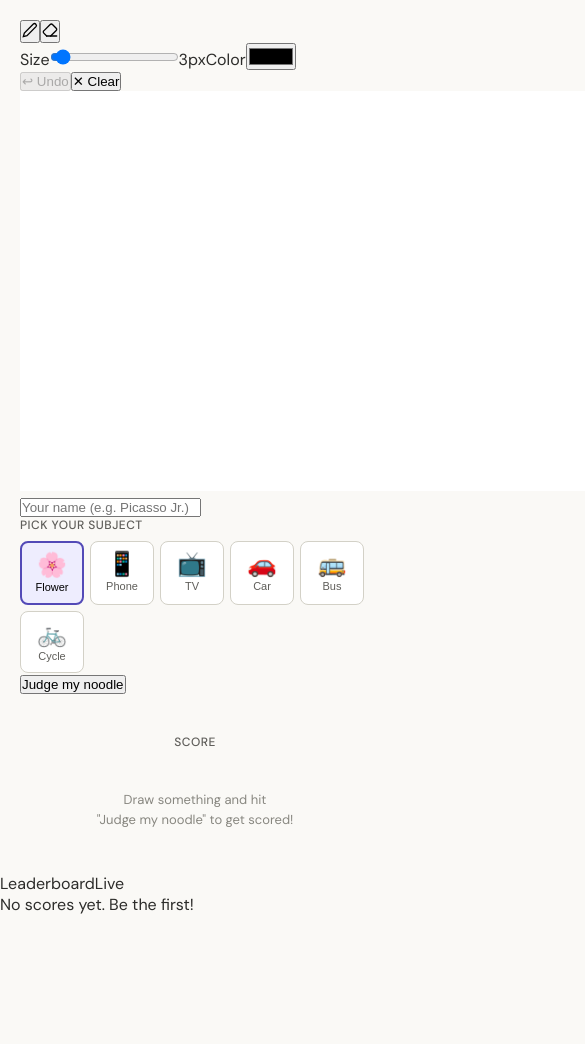
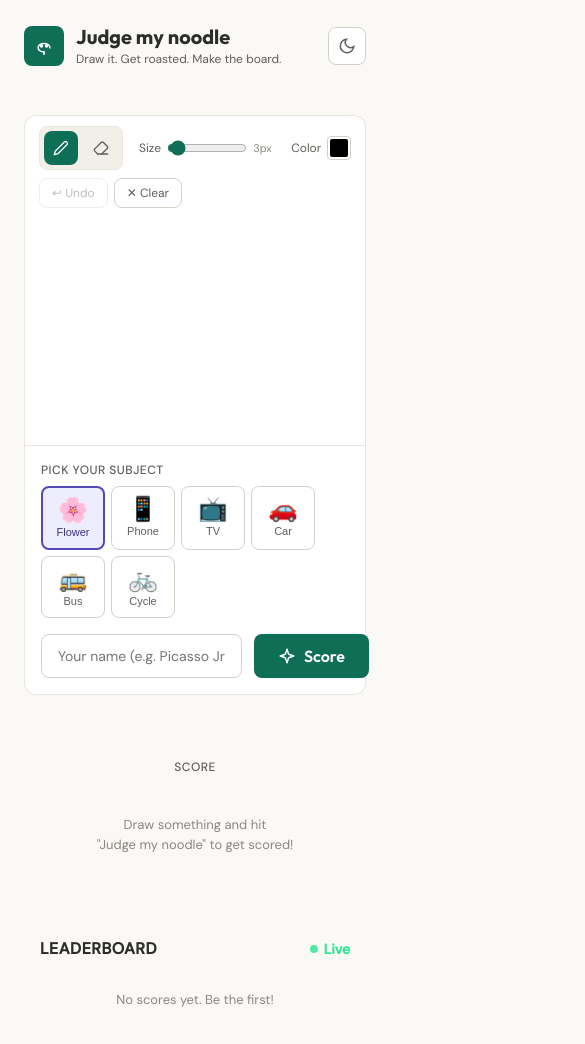
Before and after one commit to JustCodeDaily/doodle, a React (Vite) app: page / in a window 390 px wide. Shown: the top 1044 px of the page, 585 px wide, since content can reach past the window. Before the commit the page ends 915 px from the top, so only its background shows below. Built offline with nearby package versions, Linux system fonts and the light colour scheme.

Commit message:
Make Responsive

```diff
--- a/src/App.css
+++ b/src/App.css
@@ -0,0 +1,99 @@
+.app-container {
+  display: flex;
+  flex-direction: column;
+  min-height: 100vh;
+  background-color: var(--color-bg);
+}
+
+.app-main {
+  display: flex;
+  flex-direction: column;
+  gap: 24px;
+  padding: 24px;
+  max-width: 1200px;
+  width: 100%;
+  justify-content: center;
+}
+
+@media (min-width: 768px) {
+  .app-main {
+    flex-direction: row;
+    align-items: flex-start;
+  }
+}
+
+.app-left {
+  flex: 0 1 600px;
+  display: flex;
+  flex-direction: column;
+  gap: 0; /* Remove gap so footer connects to canvas */
+  min-width: 0; /* Prevents flex flex-child from overflowing */
+}
+
+.app-footer {
+  display: flex;
+  flex-direction: column;
+  gap: 16px;
+  background: var(--color-surface);
+  border: 1px solid var(--color-border-light);
+  border-top: none; /* Connect to the canvas seamlessly */
+  border-radius: 0 0 var(--radius-md) var(--radius-md); /* Round bottom only */
+  padding: 16px;
+}
+
+.footer-action-row {
+  display: flex;
+  gap: 12px;
+  align-items: center;
+}
+
+.name-input {
+  flex: 1;
+  padding: 12px 16px;
+  border: 1px solid var(--color-border);
+  border-radius: var(--radius-sm);
+  font-family: var(--font-body);
+  font-size: 14px;
+  background: var(--color-surface);
+  color: var(--color-text);
+  outline: none;
+  transition: border-color 0.2s ease;
+}
+
+.name-input:focus {
+  border-color: var(--color-primary);
+}
+
+.score-btn {
+  display: flex;
+  align-items: center;
+  gap: 8px;
+  padding: 12px 24px;
+  background-color: var(--color-primary);
+  color: #ffffff;
+  border: none;
+  border-radius: var(--radius-sm);
+  font-family: var(--font-heading);
+  font-weight: 600;
+  font-size: 16px;
+  cursor: pointer;
+  transition: background-color 0.2s ease;
+}
+
+.score-btn:hover {
+  background-color: #0d5f49;
+}
+
+.app-right {
+  display: flex;
+  flex-direction: column;
+  gap: 24px;
+  width: 100%;
+}
+
+@media (min-width: 768px) {
+  .app-right {
+    width: 340px;
+    flex-shrink: 0;
+  }
+}
--- a/src/App.jsx
+++ b/src/App.jsx
@@ -4,6 +4,8 @@ import SubjectPicker from "./components/SubjectPicker/SubjectPicker";
 import DrawingCanvas from "./components/DrawingCanvas/DrawingCanvas";
 import ScoreCard from "./components/ScoreCard/ScoreCard";
 import LeaderBoard from "./components/LeaderBoard/LeaderBoard";
+import Header from "./components/Header";
+import "./App.css";
 
 function App() {
   const canvas = useCanvas(600, 400);
@@ -25,30 +27,46 @@ function App() {
   useEffect(() => {
     document.documentElement.setAttribute(
       "data-theme",
-      darkMode ? "light" : "light",
+      darkMode ? "dark" : "light",
     );
     localStorage.setItem("jmn-dark-mode", String(darkMode));
   }, [darkMode]);
 
   return (
-    <div className="app-Container">
-      {/* <Header
+    <div className="app-container">
+      <Header
         darkMode={darkMode}
         onToggleDark={() => setDarkMode((prev) => !prev)}
-      /> */}
-      <div style={{ maxWidth: 960, margin: "0 auto", padding: "20px" }}>
+      />
+
+      <main className="app-main">
+        <div className="app-left">
           <DrawingCanvas canvas={canvas} />
+
+          <div className="app-footer">
+            <SubjectPicker selected={subject} onSelect={setSubject} />
+
+            <div className="footer-action-row">
               <input
+                className="name-input"
                 type="text"
                 placeholder="Your name (e.g. Picasso Jr.)"
                 value={name}
                 onChange={(e) => setName(e.target.value)}
               />
-        <SubjectPicker selected={subject} onSelect={setSubject} />
-        <button onClick={() => alert("Gemini scoring coming in Phase 3!")}>
-          Judge my noodle
+              <button
+                className="score-btn"
+                onClick={() => alert("Gemini scoring coming in Phase 3!")}
+              >
+                <svg width="18" height="18" viewBox="0 0 24 24" fill="none" stroke="currentColor" strokeWidth="2" strokeLinecap="round" strokeLinejoin="round">
+                  <path d="m12 3-1.912 5.813a2 2 0 0 1-1.275 1.275L3 12l5.813 1.912a2 2 0 0 1 1.275 1.275L12 21l1.912-5.813a2 2 0 0 1 1.275-1.275L21 12l-5.813-1.912a2 2 0 0 1-1.275-1.275L12 3Z"/>
+                </svg>
+                Score
               </button>
             </div>
+          </div>
+        </div>
+
         <div className="app-right">
           <ScoreCard
             score={score}
@@ -57,10 +75,9 @@ function App() {
             loading={loading}
             error={error}
           />
-
-        {/* Live leaderboard */}
           <LeaderBoard scores={leaderboard} />
         </div>
+      </main>
     </div>
   );
 }
--- a/src/components/DrawingCanvas/DrawingCanvas.css
+++ b/src/components/DrawingCanvas/DrawingCanvas.css
@@ -23,15 +23,22 @@
   gap: 6px;
 }
 
+.tool-group.drawing-tools {
+  background: var(--color-surface-alt);
+  padding: 4px;
+  border-radius: var(--radius-sm);
+  border: 1px solid var(--color-border-light);
+}
+
 .tool-btn {
   width: 34px;
   height: 34px;
   display: flex;
   align-items: center;
   justify-content: center;
-  border: 1px solid var(--color-border);
+  border: 1px solid transparent;
   border-radius: var(--radius-sm);
-  background: var(--color-surface);
+  background: transparent;
   color: var(--color-text-muted);
   cursor: pointer;
   transition: all 0.15s ease;
@@ -40,12 +47,12 @@
 /* Active tool gets the teal treatment */
 .tool-btn.active {
   background: var(--color-primary);
-  border-color: var(--color-primary);
+  border-color: transparent;
   color: #ffffff;
 }
 
 .tool-btn:hover:not(.active) {
-  border-color: var(--color-text-muted);
+  background: var(--color-surface-alt);
 }
 
 .size-label,
@@ -69,12 +76,12 @@
   color: var(--color-text-hint);
 }
 
-/* The native color input is a tiny square — we style it to look nicer */
+/* The native color input is styled to look like a small rounded square */
 .color-input {
   width: 24px;
   height: 24px;
   border: 1px solid var(--color-border);
-  border-radius: 50%;
+  border-radius: 4px;
   padding: 0;
   cursor: pointer;
   background: none;
@@ -86,7 +93,7 @@
 
 .color-input::-webkit-color-swatch {
   border: none;
-  border-radius: 50%;
+  border-radius: 2px;
 }
 
 .action-btn {
@@ -119,7 +126,7 @@
   display: block;
   border: 1px solid var(--color-border-light);
   border-top: none;
-  border-radius: 0 0 var(--radius-md) var(--radius-md);
+  border-radius: 0; /* Changed to 0 so it connects completely to the footer below */
   background: var(--canvas-bg);
   cursor: crosshair;
   touch-action: none; /* Prevents browser gestures while drawing */
--- a/src/components/DrawingCanvas/DrawingCanvas.jsx
+++ b/src/components/DrawingCanvas/DrawingCanvas.jsx
@@ -1,4 +1,5 @@
 import { useEffect } from "react";
+import "./DrawingCanvas.css";
 
 export default function DrawingCanvas({ canvas }) {
   const {
@@ -27,8 +28,10 @@ export default function DrawingCanvas({ canvas }) {
       {/* ---- Toolbar Row ---- */}
       {/* Contains the tool buttons, size slider, and color picker */}
       <div className="canvas-toolbar">
-        {/* Left side: pen/eraser tools */}
-        <div className="tool-group">
+        {/* Left side container groups tools and size/color to the left */}
+        <div className="toolbar-left" style={{ display: 'flex', gap: '16px', alignItems: 'center' }}>
+          {/* Left side: pen/eraser tools */}
+          <div className="tool-group drawing-tools">
           {/* Pen button — active when tool === 'pen' */}
           <button
             className={`tool-btn ${tool === "pen" ? "active" : ""}`}
@@ -100,6 +103,7 @@ export default function DrawingCanvas({ canvas }) {
             />
           </label>
         </div>
+        </div>
 
         {/* Right side: undo + clear actions */}
         <div className="tool-group">
--- a/src/components/Header.styles.css
+++ b/src/components/Header.styles.css
@@ -2,7 +2,10 @@
   display: flex;
   align-items: center;
   justify-content: space-between;
-  padding: 16px 0;
+  padding: 24px;
+  max-width: 1200px;
+  margin: 0 auto;
+  width: 100%;
 }
 
 .header-left {
--- a/src/components/LeaderBoard/LeaderBoard.jsx
+++ b/src/components/LeaderBoard/LeaderBoard.jsx
@@ -1,4 +1,5 @@
 import { SUBJECTS } from "../SubjectPicker/SubjectPicker";
+import "./LeaderBoard.styles.css";
 
 function getSubjectEmoji(subjectId) {
   const found = SUBJECTS.find((s) => s.id === subjectId);
--- a/src/components/LeaderBoard/LeaderBoard.styles.css
+++ b/src/components/LeaderBoard/LeaderBoard.styles.css
@@ -11,9 +11,9 @@
 }
 
 .lb-title {
-  font-size: 12px;
-  font-weight: 500;
-  color: var(--color-text-muted);
+  font-size: 16px;
+  font-weight: 700;
+  color: var(--color-text);
   text-transform: uppercase;
   letter-spacing: 0.5px;
 }
@@ -22,16 +22,16 @@
 .lb-live {
   display: flex;
   align-items: center;
-  gap: 5px;
-  font-size: 11px;
-  color: var(--color-primary);
-  font-weight: 500;
+  gap: 6px;
+  font-size: 14px;
+  color: var(--color-score-high);
+  font-weight: 600;
 }
 
 .lb-live-dot {
-  width: 6px;
-  height: 6px;
-  background: var(--color-primary);
+  width: 8px;
+  height: 8px;
+  background: var(--color-score-high);
   border-radius: 50%;
   /* Gentle pulse animation to indicate "live" */
   animation: pulse 2s ease-in-out infinite;
@@ -55,8 +55,8 @@
 .lb-row {
   display: flex;
   align-items: center;
-  gap: 8px;
-  padding: 8px 0;
+  gap: 16px;
+  padding: 12px 0;
   border-bottom: 1px solid var(--color-border-light);
 }
 
@@ -67,12 +67,12 @@
 
 /* Rank number — fixed width so everything aligns */
 .lb-rank {
-  width: 22px;
+  width: 24px;
   text-align: center;
-  font-size: 13px;
-  font-weight: 600;
+  font-size: 15px;
+  font-weight: 700;
   font-family: var(--font-heading);
-  color: var(--color-text-hint);
+  color: var(--color-text);
 }
 
 /* Medal colors for top 3 */
@@ -89,8 +89,8 @@
 /* Name takes up remaining space */
 .lb-name {
   flex: 1;
-  font-size: 13px;
-  font-weight: 500;
+  font-size: 15px;
+  font-weight: 700;
   color: var(--color-text);
   /* Truncate long names with ellipsis */
   overflow: hidden;
@@ -106,11 +106,11 @@
 
 /* Score value */
 .lb-score {
-  font-size: 13px;
-  font-weight: 600;
+  font-size: 15px;
+  font-weight: 700;
   font-family: var(--font-heading);
-  color: var(--color-primary);
-  min-width: 24px;
+  color: var(--color-score-high);
+  min-width: 32px;
   text-align: right;
 }
 
--- a/src/components/ScoreCard/ScoreCard.styles.css
+++ b/src/components/ScoreCard/ScoreCard.styles.css
@@ -54,33 +54,34 @@
 
 .sc-score {
   font-family: var(--font-heading);
-  font-size: 56px;
+  font-size: 96px;
   font-weight: 700;
   line-height: 1;
-  margin-bottom: 12px;
+  margin-bottom: 24px;
 }
 
 .sc-max {
-  font-size: 20px;
-  font-weight: 400;
+  font-size: 28px;
+  font-weight: 600;
   color: var(--color-text-hint);
 }
 
 .sc-feedback {
-  font-size: 13px;
-  color: var(--color-text-muted);
-  margin-bottom: 8px;
+  font-size: 16px;
+  font-weight: 600;
+  font-style: italic;
+  color: var(--color-text);
+  margin-bottom: 12px;
   line-height: 1.5;
 }
 
 .sc-roast {
-  font-size: 14px;
+  font-size: 16px;
+  font-weight: 600;
   color: var(--color-text);
   font-style: italic;
   line-height: 1.5;
-  padding: 8px 12px;
-  background: var(--color-surface-alt);
-  border-radius: var(--radius-sm);
+  margin-top: 12px;
 }
 
 .sc-empty {
--- a/src/index.css
+++ b/src/index.css
@@ -5,6 +5,7 @@
   --color-primary-light: #e1f5ee;
   --color-accent: #534ab7; /* Purple — selected states */
   --color-accent-light: #eeedfe;
+  --color-accent-dark: #3a3285;
   /* Backgrounds */
   --color-bg: #faf9f6; /* Page background */
   --color-surface: #ffffff; /* Card backgrounds */
@@ -22,8 +23,39 @@
   /* Radius */
   --radius-sm: 8px;
   --radius-md: 12px;
+  /* Score Colors */
+  --color-score-high: #2ae690; /* Bright neon seaform green */
+  --color-score-mid: #f5b041;
+  --color-score-low: #e74c3c;
+  /* Medals */
+  --color-gold: #f5b041;
+  --color-silver: #eae9e5;
+  --color-bronze: #e67e22;
   /* Canvas */
   --canvas-bg: #ffffff;
+}
+
+[data-theme="dark"] {
+  --color-primary: #129373;
+  --color-primary-light: #1a3c31;
+  --color-accent: #7a6df5;
+  --color-accent-light: #2c294d;
+  --color-accent-dark: #a298ff;
+  --color-bg: #121210;
+  --color-surface: #1e1e1c;
+  --color-surface-alt: #2a2a28;
+  --color-text: #eae9e5;
+  --color-text-muted: #a3a19b;
+  --color-text-hint: #706f69;
+  --color-border: #3d3c38;
+  --color-border-light: #2b2a28;
+  --color-score-high: #2ae690;
+  --color-score-mid: #f5b041;
+  --color-score-low: #e74c3c;
+  --color-gold: #f5b041;
+  --color-silver: #eae9e5;
+  --color-bronze: #e67e22;
+  --canvas-bg: #ffffff; /* Keep canvas white for drawings */
 }
 *,
 *::before,
```
Lines whose indentation alone changed are shown as unchanged.
